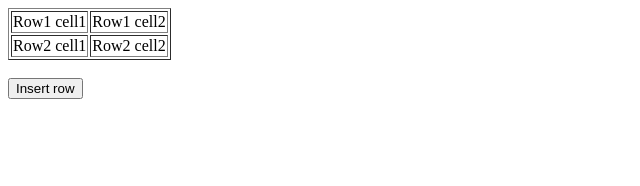
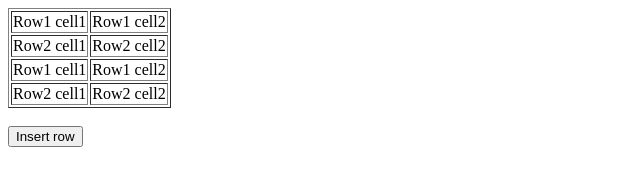
Before and after one commit to acciojob/create-table-1-kambleps, a website: page main.html in a window 1280 px wide. Shown: the whole page, without its empty margins (0-640 px from the left). Drawn offline with Linux system fonts and the light colour scheme.

Commit message:
created a submission

```diff
--- a/main.html
+++ b/main.html
@@ -14,8 +14,15 @@
 		<td>Row1 cell2</td></tr>
 		<tr><td>Row2 cell1</td>
 		<td>Row2 cell2</td></tr>
+		<tr>
+			<td>Row1 cell1</td>
+		   <td>Row1 cell2</td>
+		</tr>
+		<tr>
+			<td>Row2 cell1</td>
+		   <td>Row2 cell2</td>
+		</tr>
 	</table><br>
-
 	<input type="button" onclick="insert_Row()" value="Insert row">
     <script type="text/javascript" src="./script.js">
 </script>
```
